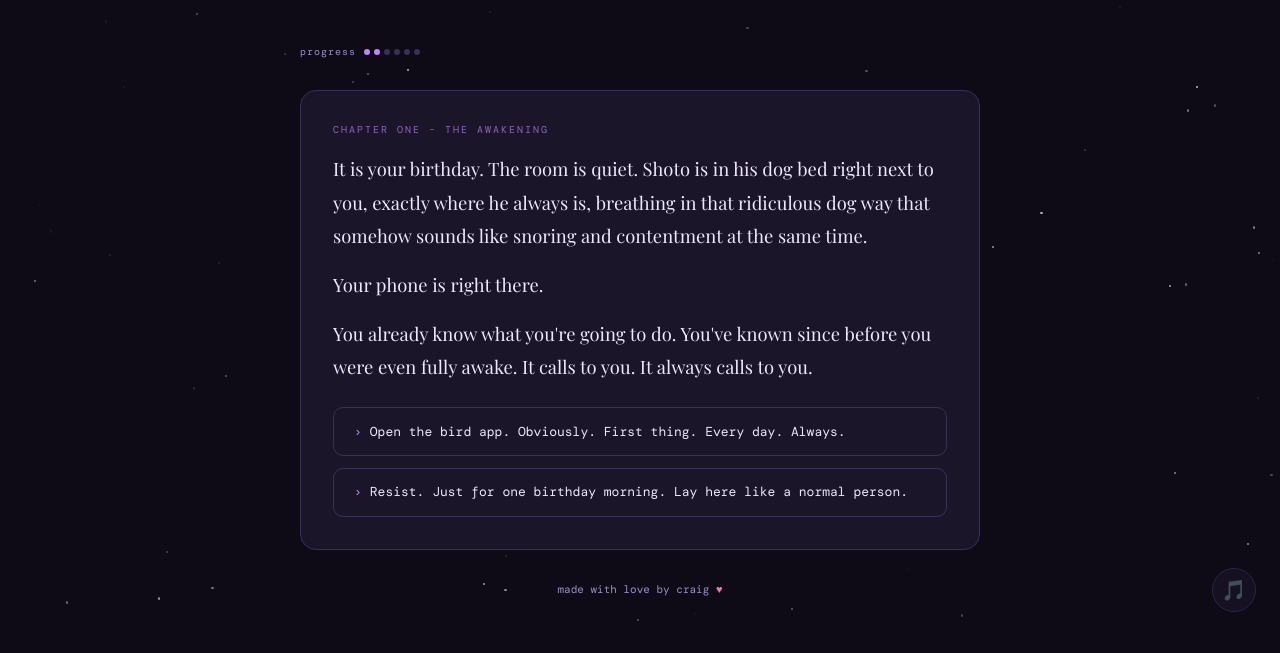
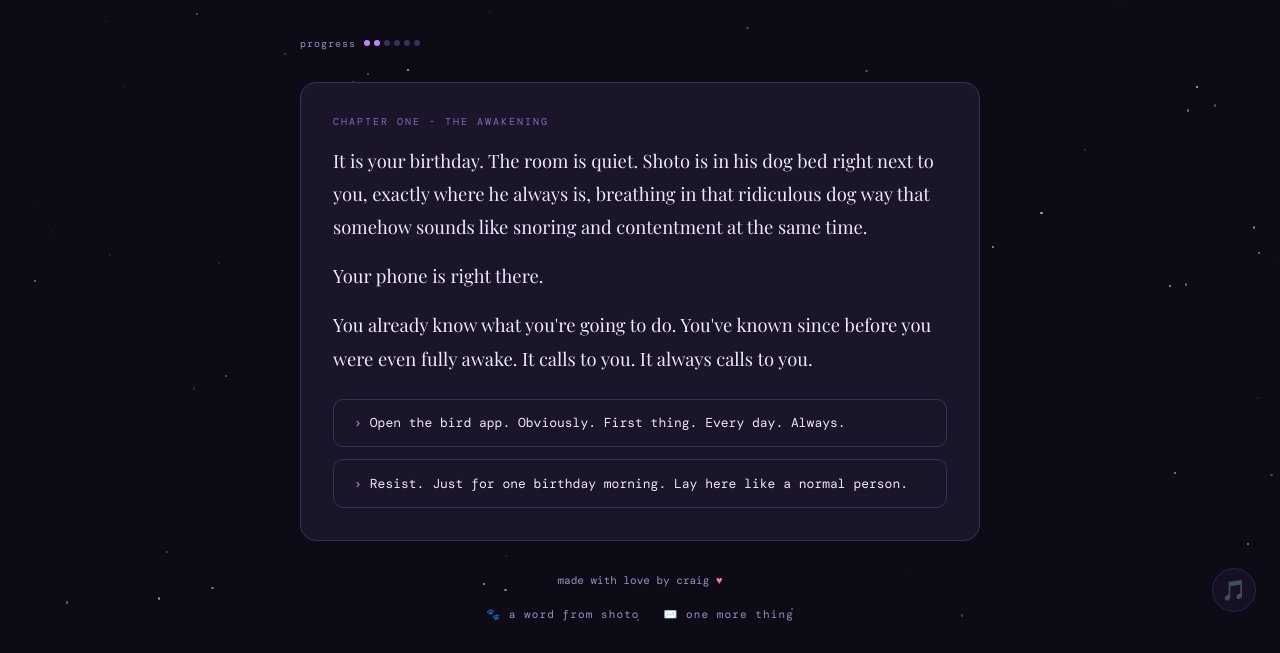
Before and after one commit to kiir0v/heathy, a plain HTML site: page index.html in a window 1280 px wide. Shown: the part 164-817 px from the top of the page. Drawn offline with nearby package versions, Linux system fonts and the light colour scheme; a web font is replaced by a local one.

Commit message:
Add files via upload

```diff
--- a/index.html
+++ b/index.html
@@ -355,6 +355,11 @@
   <div class="scene" id="scene-box"></div>
 
   <div class="footer">made with love by craig <span>&#9829;</span></div>
+
+  <div style="text-align:center; margin-top: 1.25rem; display: flex; justify-content: center; gap: 1.5rem; animation: fadeIn 1s 1s ease both; opacity: 0;">
+    <a href="/shoto" style="font-family:'DM Mono',monospace; font-size:11px; color: var(--muted); text-decoration:none; letter-spacing:0.1em; transition: color 0.2s;" onmouseover="this.style.color='var(--accent2)'" onmouseout="this.style.color='var(--muted)'">🐾 a word from shoto</a>
+    <a href="/credits" style="font-family:'DM Mono',monospace; font-size:11px; color: var(--muted); text-decoration:none; letter-spacing:0.1em; transition: color 0.2s;" onmouseover="this.style.color='var(--accent2)'" onmouseout="this.style.color='var(--muted)'">✉️ one more thing</a>
+  </div>
 </div>
 
 <script>
```
